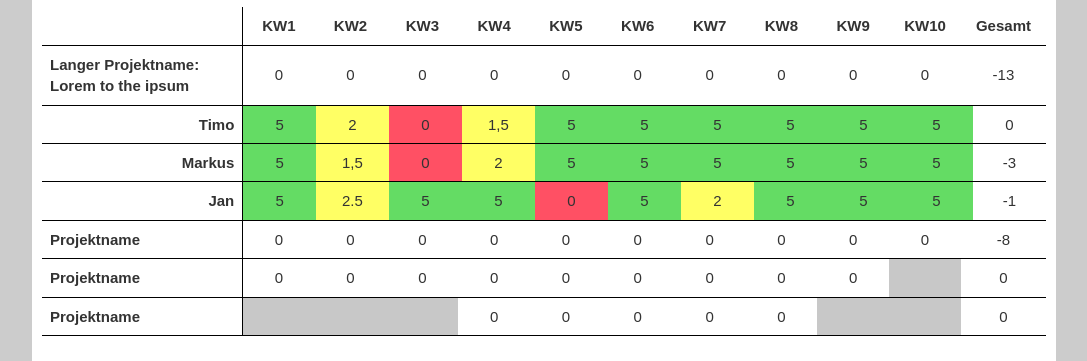
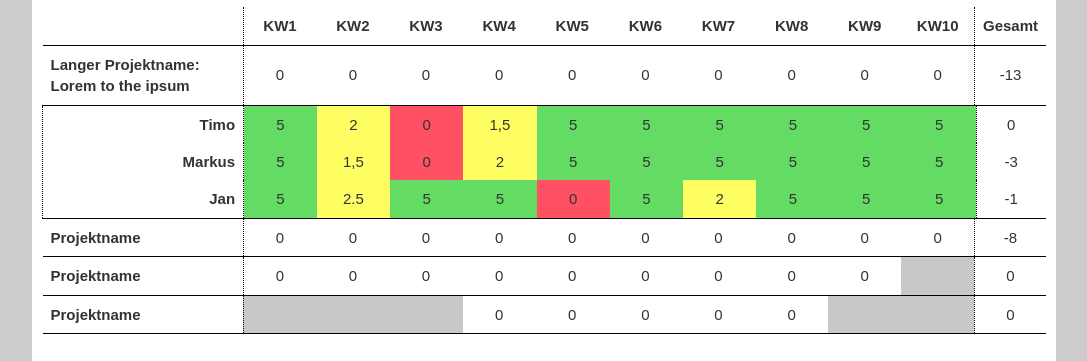
Before and after one commit to timomayer/sirstaffalot, a website: page public/sirstaffalot.html in a window 1280 px wide. Shown: the part 341-702 px from the top of the page, without its empty margins (96-1183 px from the left). Drawn offline with Linux system fonts and the light colour scheme.

Commit message:
Merge origin/master
Conflicts:
	public/sirstaffalot.html

```diff
--- a/public/resources/css/staffingtable.css
+++ b/public/resources/css/staffingtable.css
@@ -40,19 +40,29 @@
 .table th,
 .table td {
     padding: 0;
-    min-width:60px;
+    min-width: 70px;
     border-bottom: 1px solid black;
 }
 
+.table th:last-child,
+.table td:last-child {
+  width: 70px;
+  border-left: 1px dotted black;
+}
+
+table.subTable th:last-child {
+  border-left: none;
+}
+
 .table thead th:first-child {
-    width:20%;
-    border-right: 1px solid #000;
+    width: 20%;
+    border-right: 1px dotted #000;
     padding-right: 10px;
 }
 
 .table tbody th {
     width:20%;
-    border-right: 1px solid #000;
+    border-right: 1px dotted #000;
     padding-right: 10px;
 }
 
@@ -69,8 +79,21 @@
     border-bottom: none;
 }
 
-.table .subTable tr {
+.subTable th {
+    text-align: right;
 }
+
+.subTable td,
+.subTable th {
+    border-bottom-style: none;
+}
+
+.inactive {
+    color: #999;
+    font-size: 0;
+    background-color: rgb(200,200,200);
+}
+
 .fullyAvailable{
 	background-color: rgba(100,220,100,1);
 }
@@ -80,13 +103,3 @@
 .limitedAvailable{
 	background-color: rgba(255,255,100,1);
 }
-
-.subTable th {
-    text-align: right;
-}
-
-.inactive {
-    color: #999;
-    font-size: 0;
-    background-color: rgb(200,200,200);
-}
--- a/public/sirstaffalot.html
+++ b/public/sirstaffalot.html
@@ -167,7 +167,7 @@
                                         <td>0</td>
                                         <td>-13</td>
                                     </tr>
-                                    <tr class="test">
+                                    <tr>
                                         <td colspan="14" class="subTableWrapper">
                                             <table class="table subTable">
                                                 <tbody>
```
